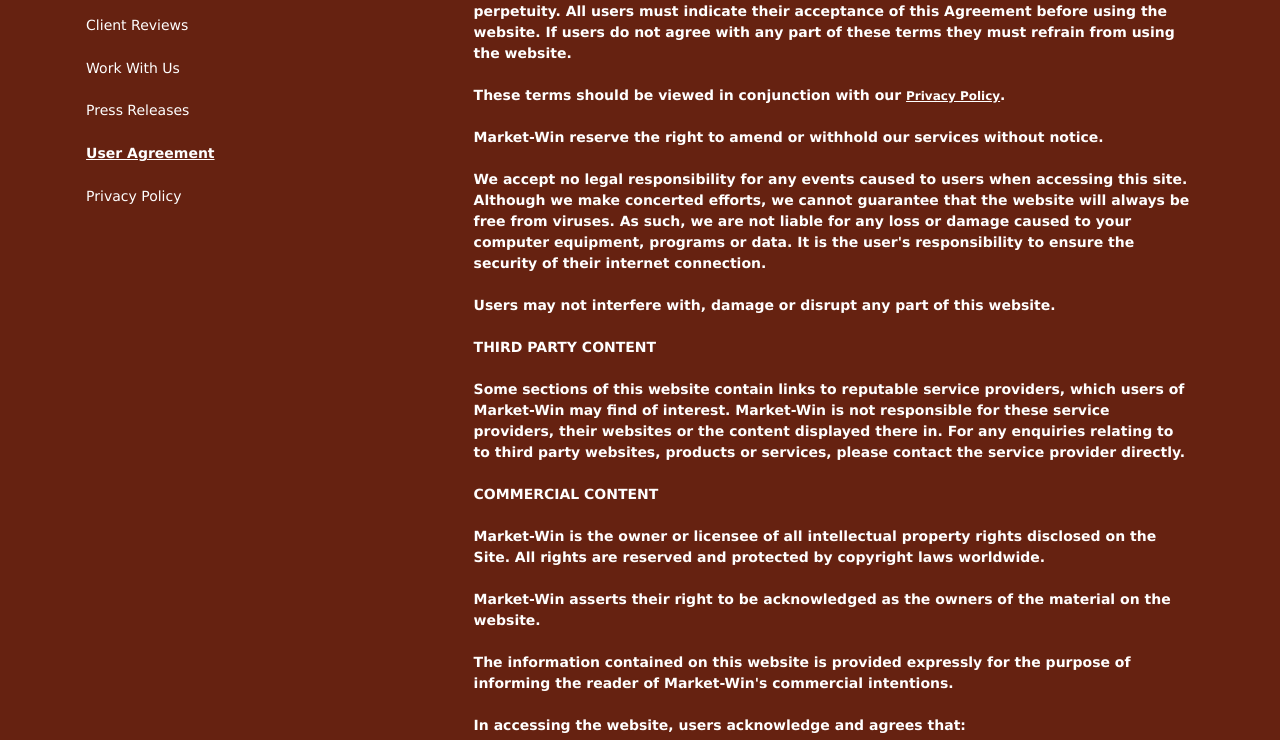
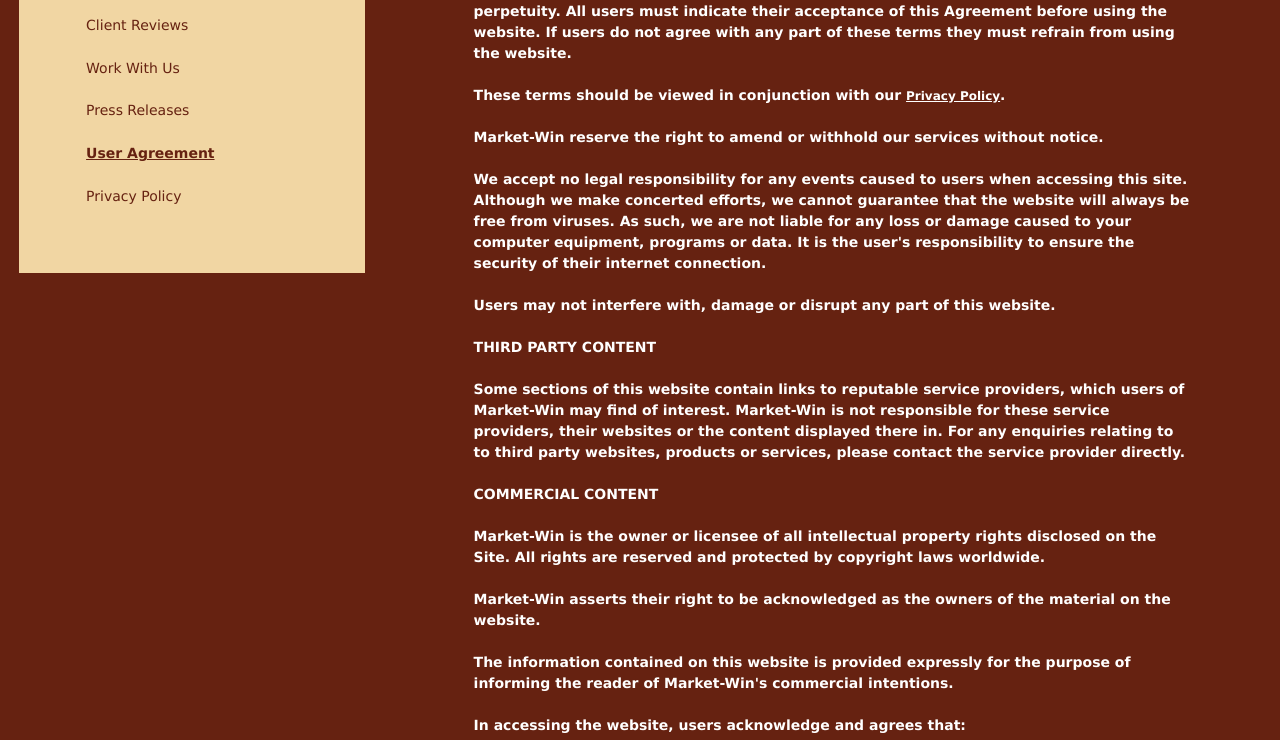
Before and after one commit to rchrdmess/RM_Milestone_Project_1, a plain HTML site: page ua.htm in a window 1280 px wide. Shown: the part 215-955 px from the top of the page. Drawn offline with nearby package versions, Linux system fonts and the light colour scheme.

Commit message:
Update styles.css
Changing corporate pages menu colour scheme.

```diff
--- a/assets/styles.css
+++ b/assets/styles.css
@@ -385,8 +385,8 @@ clear: both;
 }
 
 .further_info_menu_style {
-background-color: #662211;
-color: white;
+background-color: #f1d6a3;
+color: #662211;
 margin: 5%;
 border-top:20px solid #662211;
 padding: 3%;
```
